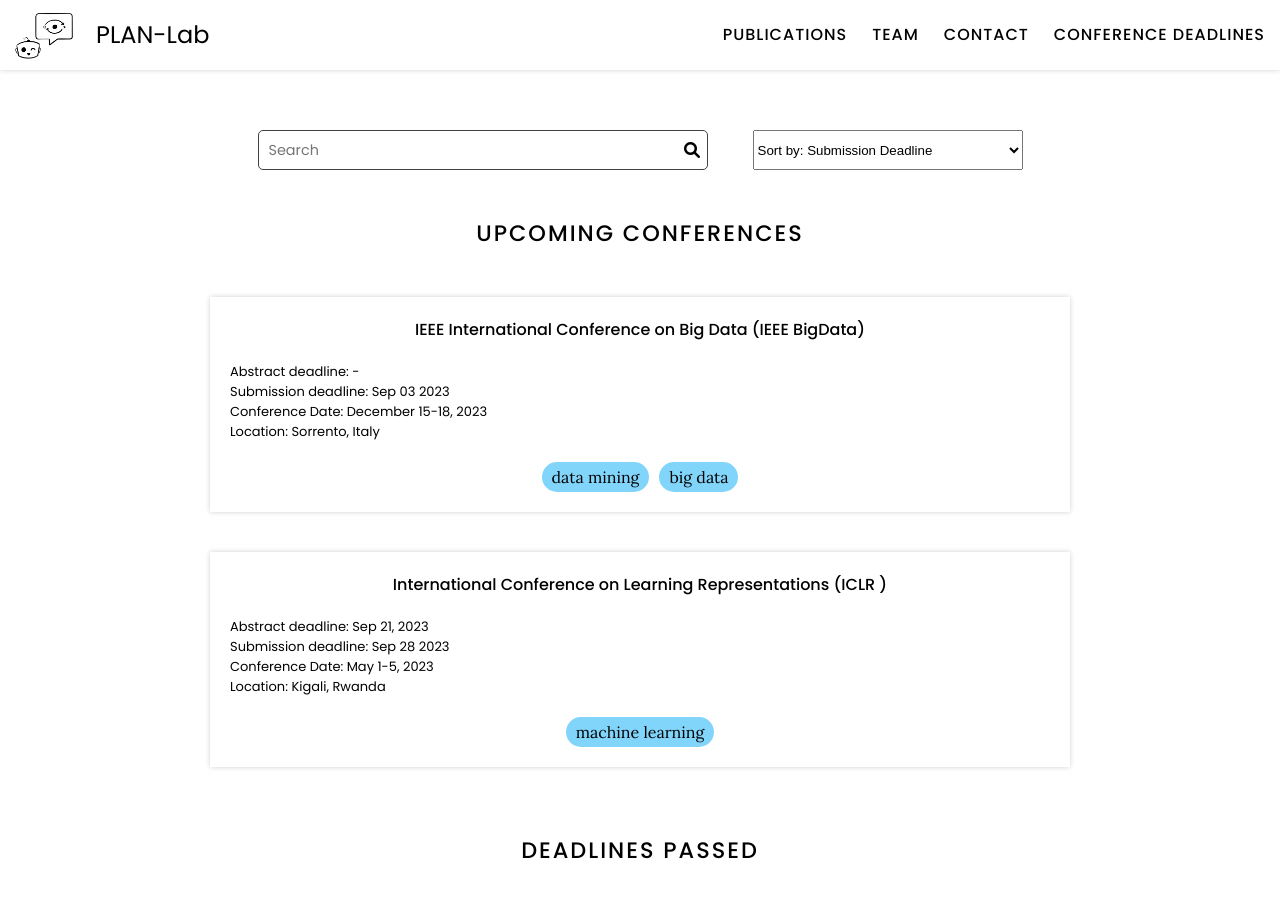
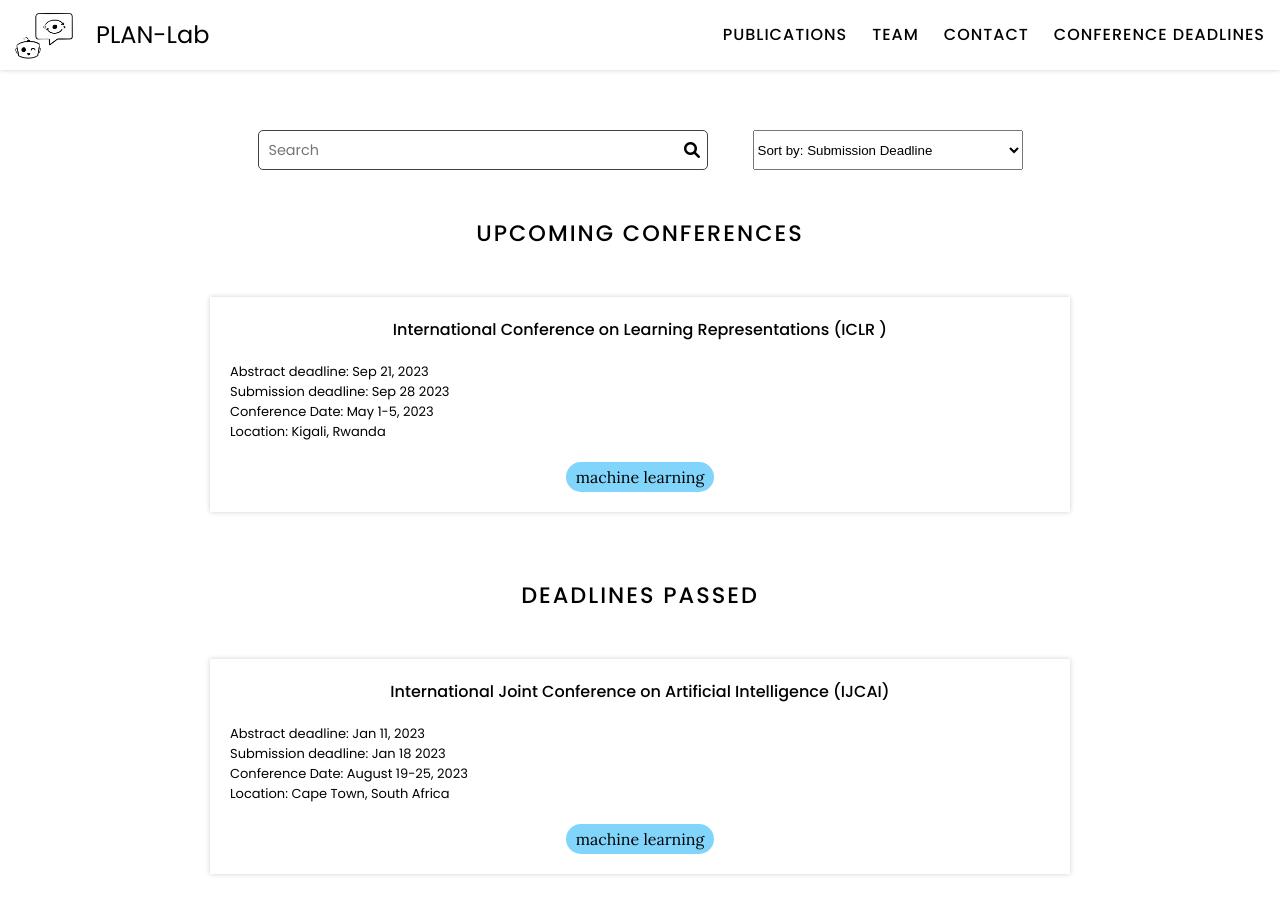
Before and after one commit to XiaonaZhou/plan-lab.github.io, a Jekyll site: the page built from conference-deadlines/index.md, in a window 1280 px wide and 900 px high. Built offline with Jekyll 4.4.1, drawn with Linux system fonts in a browser that asks for light colours.

Commit message:
Fetch Conferences

```diff
--- a/_data/conferences.yaml
+++ b/_data/conferences.yaml
@@ -1,21 +1,3 @@
-- abstract-deadline: '-'
-  acceptance-rate-2019: '-'
-  acceptance-rate-2020: '-'
-  acceptance-rate-2021: '-'
-  acceptance-rate-2022: '-'
-  call-for-papers: http://bigdataieee.org/BigData2023/
-  conference-date: December 15-18, 2023
-  conference-location: Sorrento, Italy
-  core-ranking: B
-  h5-index: N/A
-  notification-date: Date(2023,9,27)
-  rebuttal-starts: '-'
-  sd-for-sorting: 2023-09-03 00:00:00
-  submission-deadline: Sep 03 2023
-  tags:
-  - data mining
-  - ' big data'
-  title: IEEE International Conference on Big Data (IEEE BigData)
 - abstract-deadline: Sep 21, 2023
   acceptance-rate-2019: '-'
   acceptance-rate-2020: '-'
```
